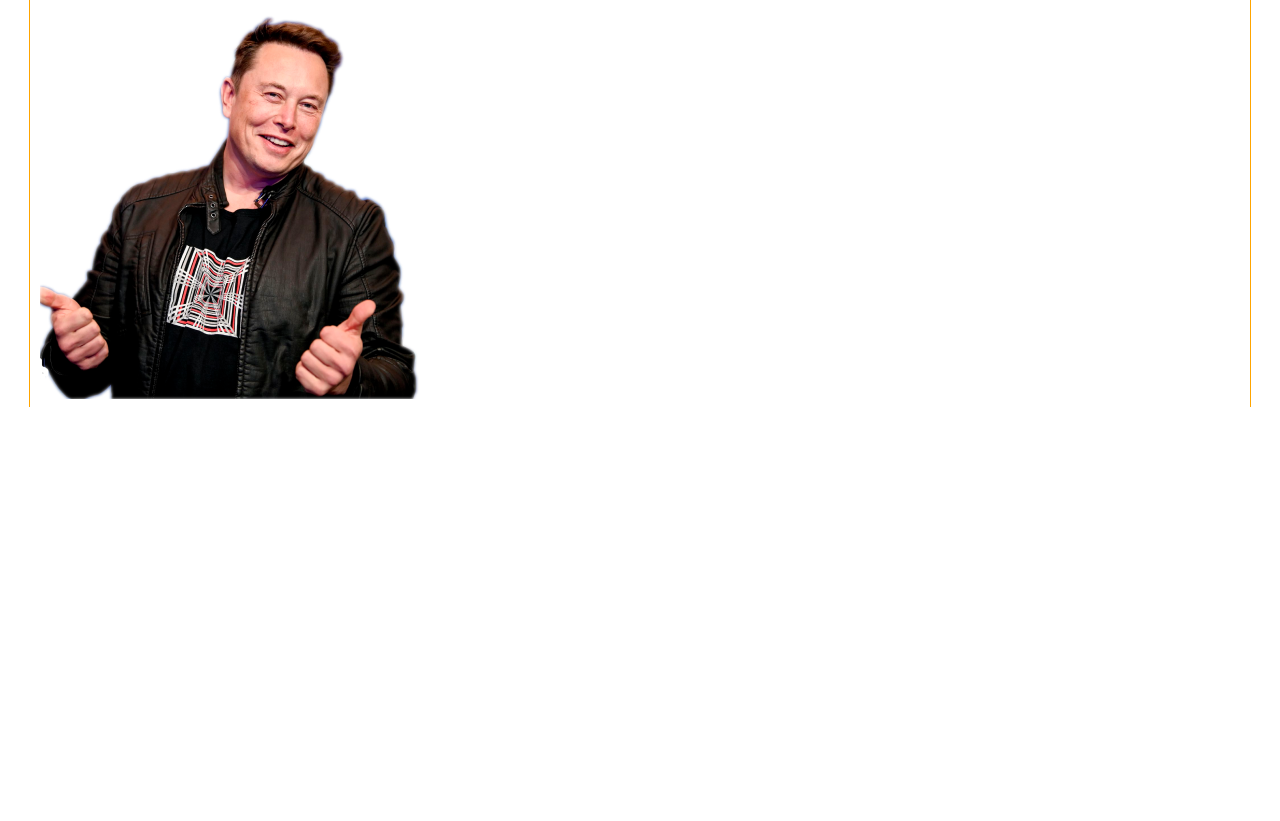
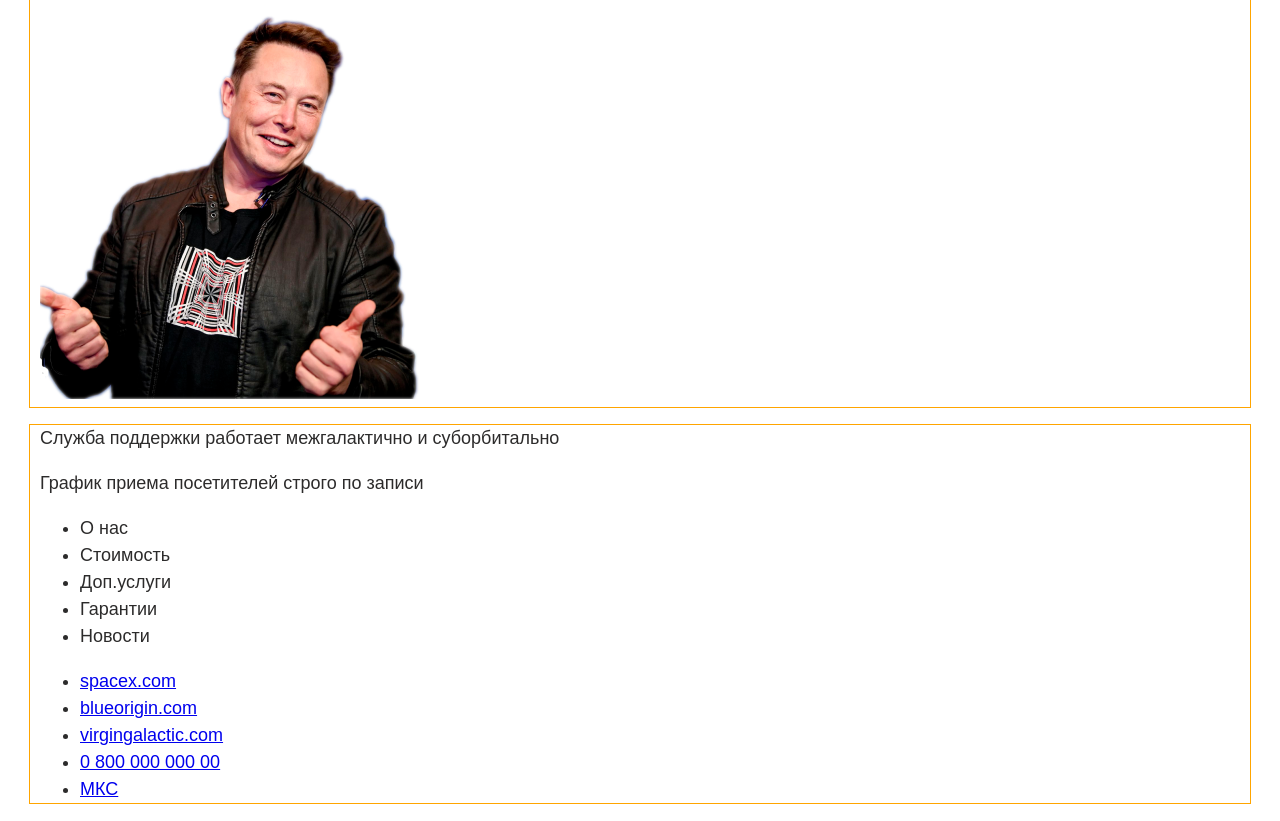
Before and after one commit to Rorsherh/spaceTravelLP, a website: page src/index.html in a window 1280 px wide. Shown: the part 6582-7403 px from the top of the page. Before the commit the page ends 6989 px from the top, so only its background shows below. Drawn offline with nearby package versions, Linux system fonts and the light colour scheme.

Commit message:
верстка футора

```diff
--- a/src/index.html
+++ b/src/index.html
@@ -477,6 +477,55 @@
 		</div>
 	</section>
 
+	<footer class="main-footer">
+		<div class="center-box main-footer__center-box">
+			<div class="main-footer__info">
+				<p class="main-footer__text">
+					Служба поддержки работает межгалактично и суборбитально
+				</p>
+				<p class="main-footer__text">
+					График приема посетителей строго по записи
+				</p>
+			</div>
+
+			<ul class="main-footer__nav-list">
+				<li class="main-footer__nav-item">
+					О нас
+				</li>
+				<li class="main-footer__nav-item">
+					Стоимость
+				</li>
+				<li class="main-footer__nav-item">
+					Доп.услуги
+				</li>
+				<li class="main-footer__nav-item">
+					Гарантии
+				</li>
+				<li class="main-footer__nav-item">
+					Новости
+				</li>
+			</ul>
+
+			<ul class="main-footer__link-list">
+				<li class="main-footer__link-item">
+					<a class="main-footer__ref" href="#">spacex.com</a>
+				</li>
+				<li class="main-footer__link-item">
+					<a class="main-footer__ref" href="#">blueorigin.com</a>
+				</li>
+				<li class="main-footer__link-item">
+					<a class="main-footer__ref" href="#">virgingalactic.com</a>
+				</li>
+				<li class="main-footer__link-item">
+					<a class="main-footer__ref" href="#">0 800 000 000 00</a>
+				</li>
+				<li class="main-footer__link-item">
+					<a class="main-footer__ref" href="#">МКС</a>
+				</li>
+			</ul>
+		</div>
+	</footer>
+
 
 
 	<script src="https://unpkg.com/swiper@7/swiper-bundle.min.js"></script>
```
